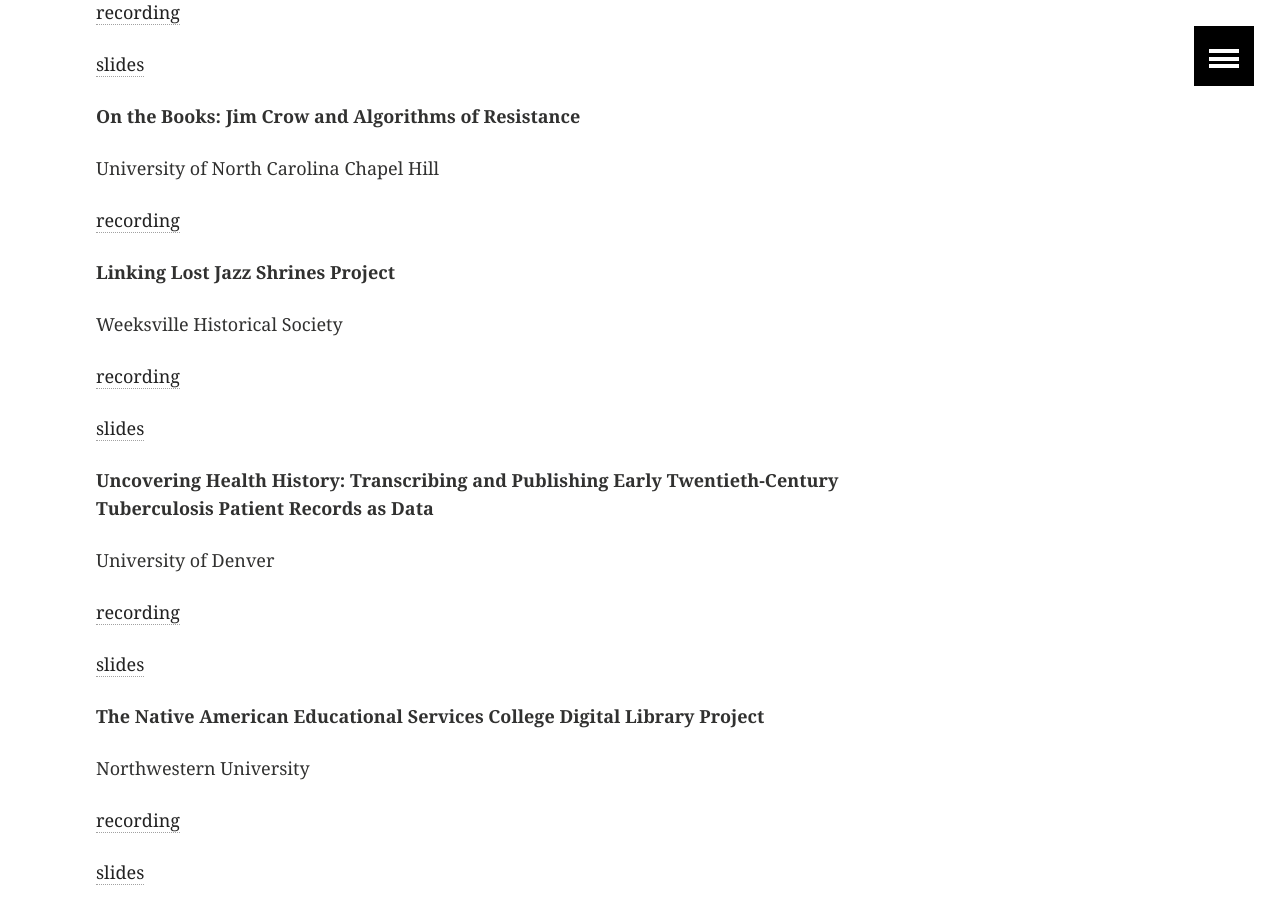
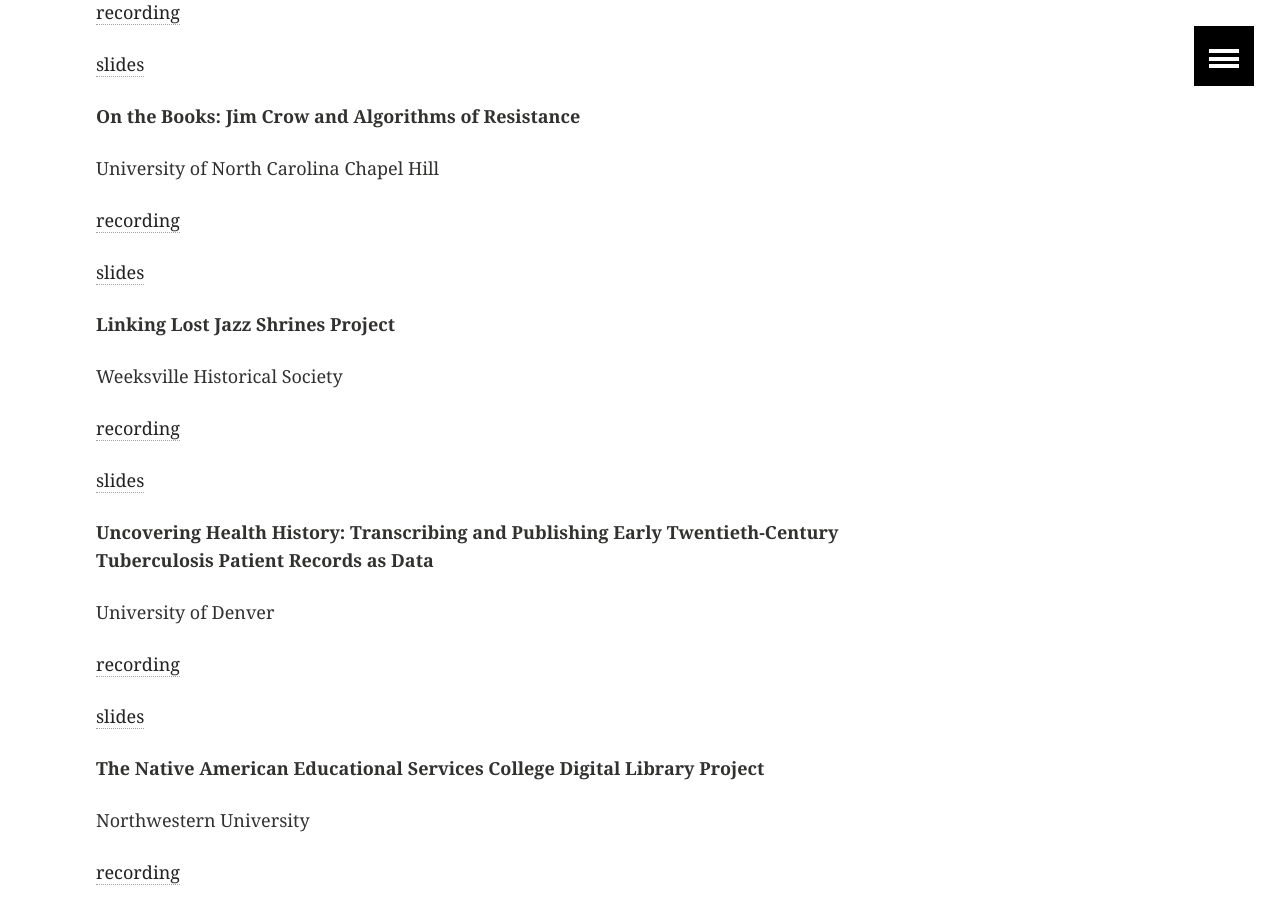
Before and after one commit to collectionsasdata/part2whole, a Jekyll site: the page built from _posts/2020-02-06-forum1.markdown, in a window 1280 px wide and 900 px high, scrolled down 1273 px. Built offline with Jekyll 4.4.1, drawn with Linux system fonts in a browser that asks for light colours.

Commit message:
Update 2020-02-06-forum1.markdown

```diff
--- a/_posts/2020-02-06-forum1.markdown
+++ b/_posts/2020-02-06-forum1.markdown
@@ -29,6 +29,8 @@ Carnegie Museum of Art
 University of North Carolina Chapel Hill
 
 [recording](https://youtu.be/abpmH01IBH0?t=3302)
+
+[slides](https://github.com/collectionsasdata/part2whole/blob/master/Summative_Forum_Jan2020_UNC.pdf)
 
 **Linking Lost Jazz Shrines Project**
 
```
